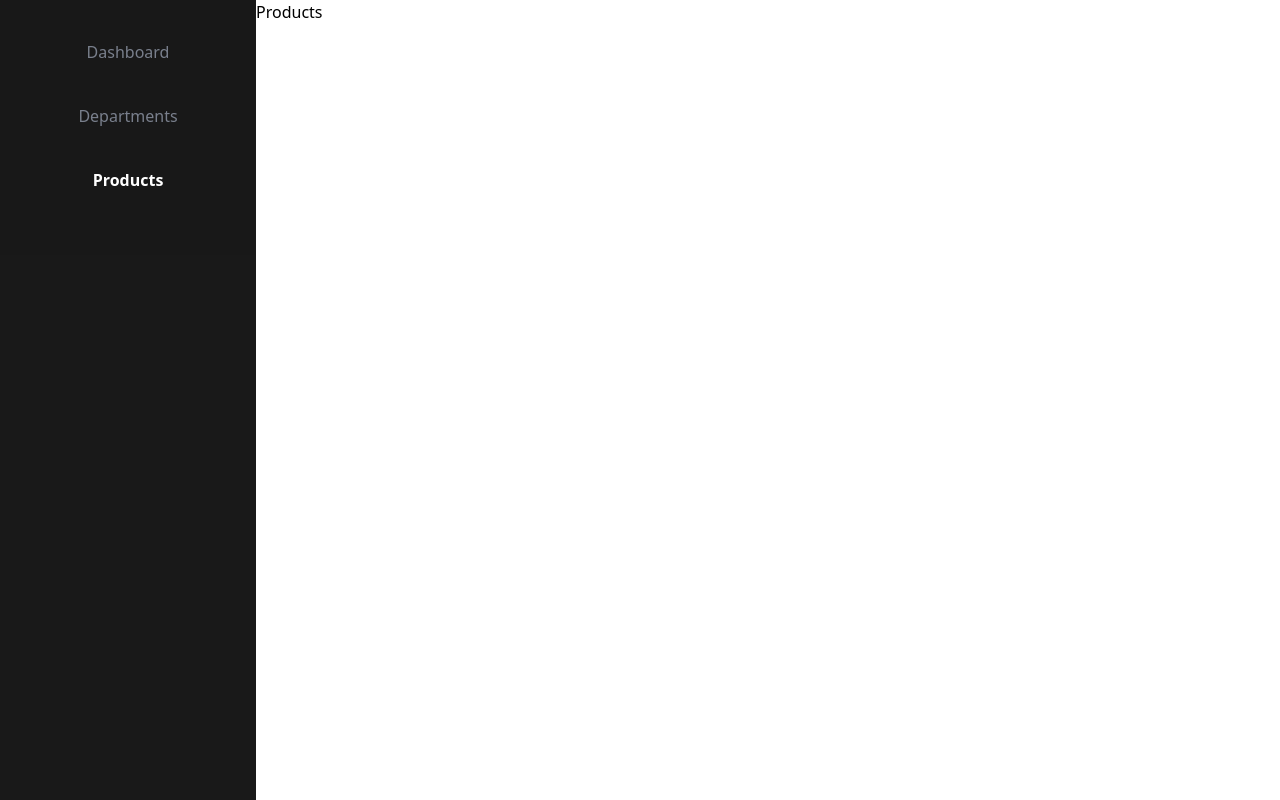
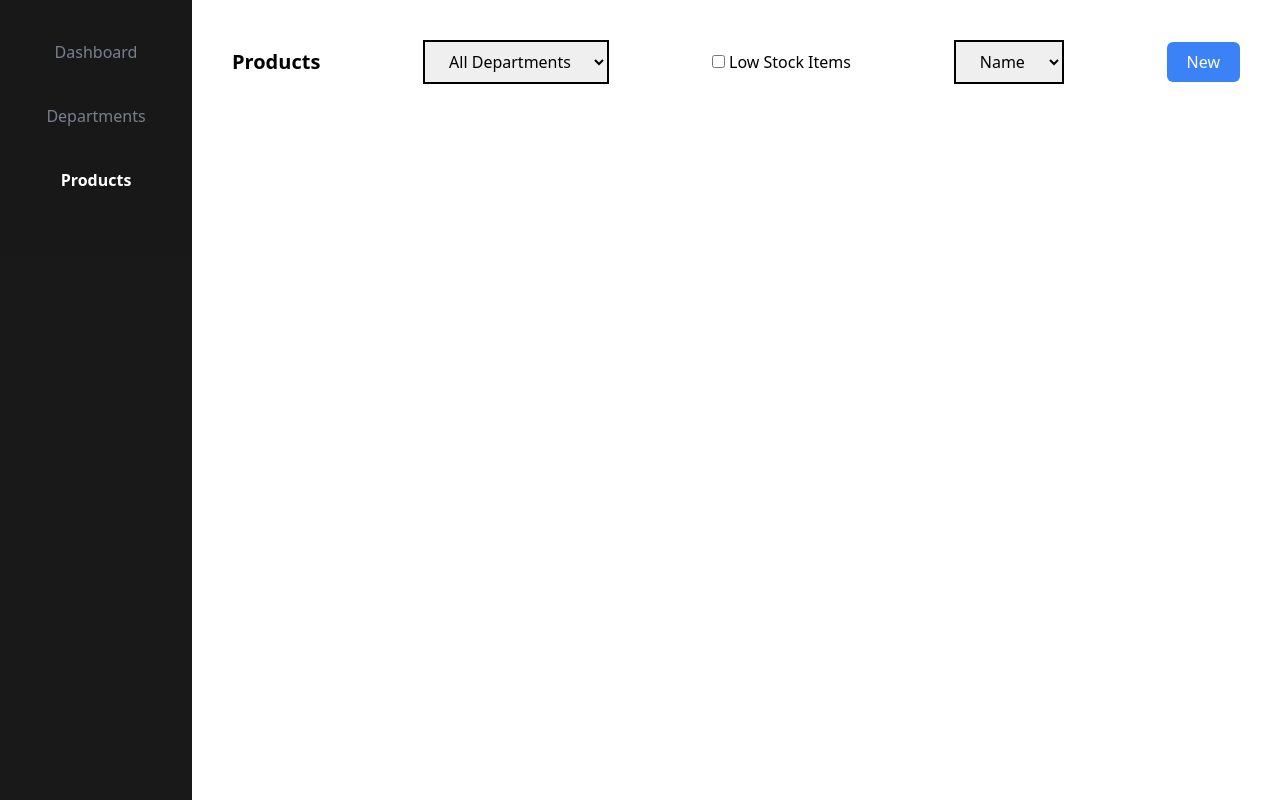
Before and after one commit to niharika-kesarwani/MCR-10, a React (Vite) app: page /products in a window 1280 px wide. Built offline with nearby package versions, Linux system fonts and the light colour scheme.

Commit message:
products page

```diff
--- a/src/components/Sidebar.jsx
+++ b/src/components/Sidebar.jsx
@@ -7,7 +7,7 @@ export const Sidebar = () => {
   const sidebarText = ["Dashboard", "Departments", "Products"];
 
   return (
-    <div className="flex h-screen w-1/5 flex-col items-center gap-10 bg-black p-10 text-gray-500 opacity-90">
+    <div className="flex h-screen w-1/6 flex-col items-center gap-10 bg-black p-10 text-gray-500 opacity-90">
       {sidebarText?.map((item, index) => {
         const onSameRoute = location.pathname === "/" + item.toLowerCase();
         return (
--- a/src/contexts/inventory-context.jsx
+++ b/src/contexts/inventory-context.jsx
@@ -15,8 +15,14 @@ export const InventoryProvider = ({ children }) => {
     initialInventory
   );
 
+  const departments = inventory.inventoryData?.reduce(
+    (final, { department }) =>
+      final.includes(department) ? final : [...final, department],
+    []
+  );
+
   return (
-    <InventoryContext.Provider value={{ inventory, setInventory }}>
+    <InventoryContext.Provider value={{ inventory, setInventory, departments }}>
       {children}
     </InventoryContext.Provider>
   );
--- a/src/pages/Departments.jsx
+++ b/src/pages/Departments.jsx
@@ -2,15 +2,7 @@ import { Card } from "../components/Card";
 import { useInventory } from "../main";
 
 export const Departments = () => {
-  const {
-    inventory: { inventoryData },
-  } = useInventory();
-
-  const departments = inventoryData?.reduce(
-    (final, { department }) =>
-      final.includes(department) ? final : [...final, department],
-    []
-  );
+  const { departments } = useInventory();
 
   return (
     <div className="flex font-bold">
--- a/src/pages/Products.jsx
+++ b/src/pages/Products.jsx
@@ -1,3 +1,33 @@
+import { useInventory } from "../main";
+
 export const Products = () => {
-  return <div>Products</div>;
+  const { departments } = useInventory();
+
+  const displayDepartments = ["All Departments", ...departments];
+
+  const sortTags = ["Name", "Price", "Stock"];
+
+  return (
+    <div className="w-full p-10">
+      <div className="flex items-center justify-between">
+        <div className="text-xl font-bold">Products</div>
+        <select className="border-2 border-black px-5 py-2">
+          {displayDepartments?.map((item, index) => (
+            <option key={index}>{item}</option>
+          ))}
+        </select>
+        <label>
+          <input type="checkbox" /> Low Stock Items
+        </label>
+        <select className="border-2 border-black px-5 py-2">
+          {sortTags?.map((item, index) => (
+            <option key={index}>{item}</option>
+          ))}
+        </select>
+        <button className="rounded-md bg-blue-500 px-5 py-2 text-white hover:cursor-pointer hover:bg-blue-400">
+          New
+        </button>
+      </div>
+    </div>
+  );
 };
```
